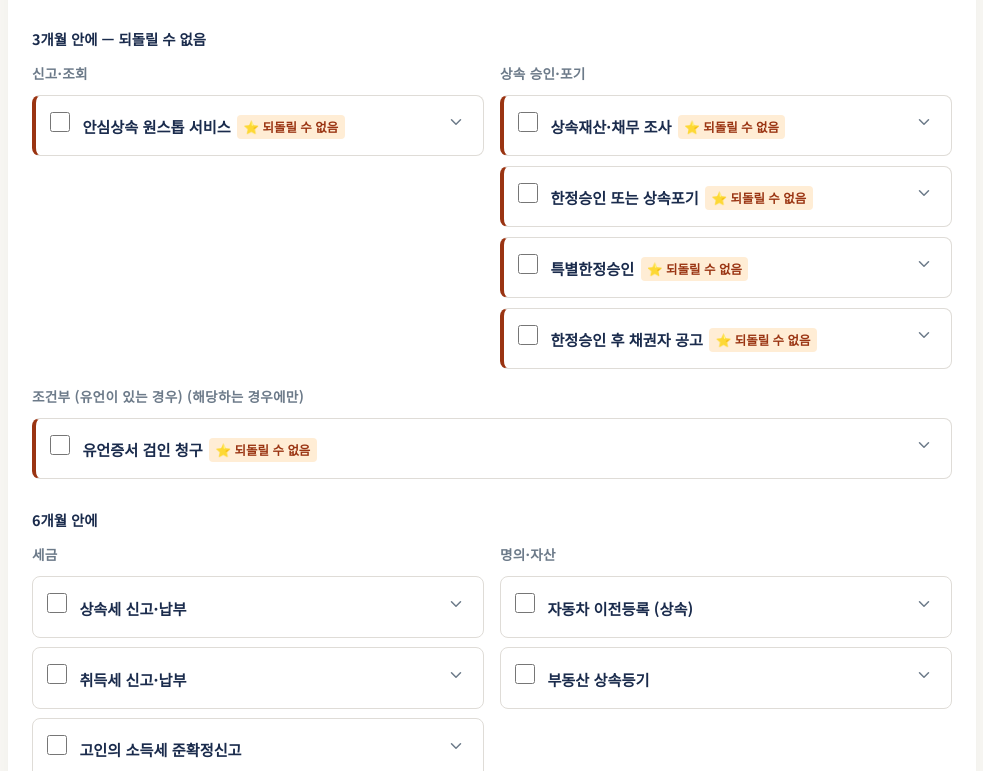
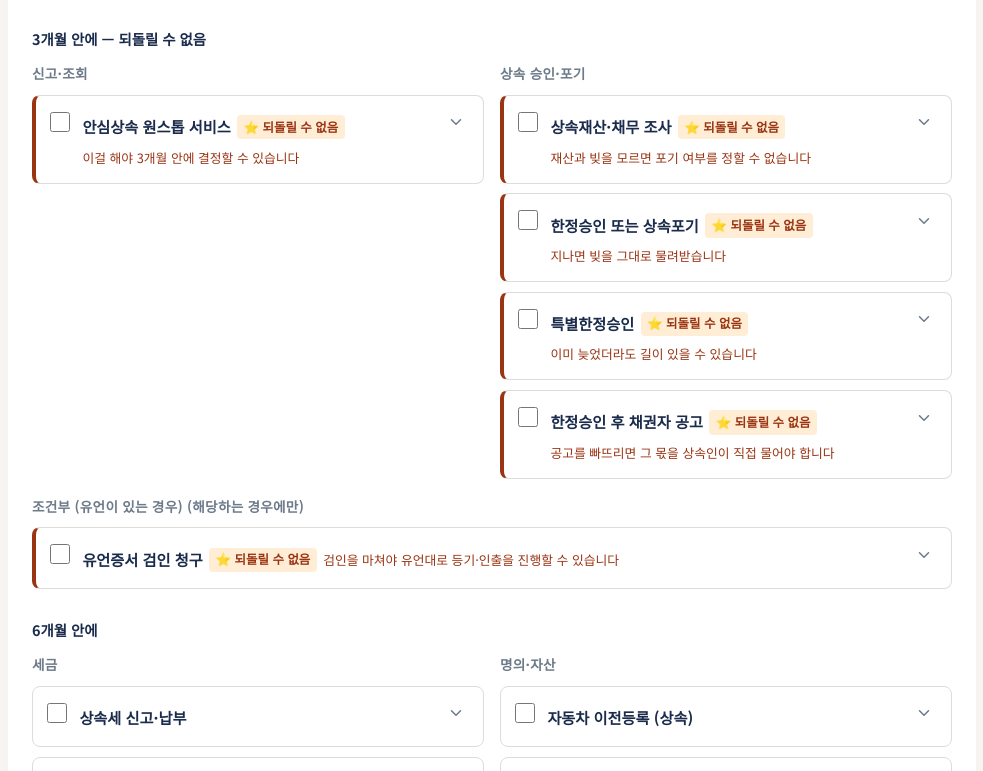
Before and after one commit to Hyunews/Eobom, a React (Vite) app in the folder eobom/frontend/: page /care-guide in a window 1280 px wide. Shown: the part 1259-2030 px from the top of the page, without its empty margins (184-1167 px from the left). Built offline with nearby package versions, Linux system fonts and the light colour scheme; no server answers; the HTML template or start-up script is replaced by a standard one; a web font is replaced by a local one.

Commit message:
07-04 §5.2 완결 — CareGuide D-Day 제거 + 항목별 되돌릴 수 없음 한 줄

```diff
--- a/eobom/frontend/src/components/home/domainSlides.tsx
+++ b/eobom/frontend/src/components/home/domainSlides.tsx
@@ -104,9 +104,9 @@ export const domainSlides: Record<string, DomainSlide> = {
     titleLine1: '갑작스러운 이별 앞에서도',
     titleLine2: '빠짐없이 챙겨드립니다',
     highlightColor: '#5B7065',
-    description: '사망 후 D-Day 필수 행정절차 타임라인과 모바일 부고장 작성을 한 곳에서 확인하세요.',
+    description: '사망 후 꼭 해야 할 행정절차 타임라인과 모바일 부고장 작성을 한 곳에서 확인하세요.',
     bullets: [
-      '사망진단서·사망신고 등 22개 행정절차를 D-Day 체크리스트로 확인',
+      '사망진단서·사망신고 등 22개 행정절차를 체크리스트로 확인',
       '정부24 안심상속 원스톱 서비스로 고인의 금융·토지·세금 내역 한 번에 조회',
       '상속포기·한정승인 등 되돌릴 수 없는 항목을 1순위로 우선 안내',
     ],
@@ -114,7 +114,7 @@ export const domainSlides: Record<string, DomainSlide> = {
     featureIconBg: '#DEF7EC',
     featureBorderColor: '#5B7065',
     featureTitle: '행정절차 타임라인 & 부고장',
-    featureDesc: '사망신고·상속포기 등 법정기한이 있는 절차를 D-Day 타임라인으로 안내하고, 모바일 부고장 작성을 도와드립니다.',
+    featureDesc: '사망신고·상속포기 등 법정기한이 있는 절차를 순서대로 안내하고, 모바일 부고장 작성을 도와드립니다.',
     ctaLabel: '상중 행정 가이드 보기',
     ctaColor: '#5B7065',
     status: 'active',
--- a/eobom/frontend/src/mockData/careGuideTasks.json
+++ b/eobom/frontend/src/mockData/careGuideTasks.json
@@ -9,6 +9,7 @@
     "legalBasis": "장사법 §6 (감염병 등 예외)",
     "verified": true,
     "note": "\"언제까지\"가 아니라 \"언제 이후에\" 가능한지의 문제입니다. 모르고 화장을 서두르면 절차가 막힐 수 있습니다.",
+    "irreversibleNote": "화장 후에는 부검·재확인이 불가능합니다",
     "checked": false
   },
   {
@@ -22,6 +23,7 @@
     "verified": true,
     "externalUrl": "https://www.gov.kr",
     "note": "고인의 금융·토지·세금 내역을 한 번에 조회합니다. 채무가 있는지 몰라 3개월(상속포기 기한)을 그냥 넘기는 경우가 많습니다 — 아래 상속 승인·포기 판단의 재료이므로 먼저 하세요.",
+    "irreversibleNote": "이걸 해야 3개월 안에 결정할 수 있습니다",
     "checked": false
   },
   {
@@ -33,6 +35,7 @@
     "severity": "CRITICAL",
     "legalBasis": "안심상속 원스톱 서비스 조회 결과 활용",
     "verified": true,
+    "irreversibleNote": "재산과 빚을 모르면 포기 여부를 정할 수 없습니다",
     "checked": false
   },
   {
@@ -46,6 +49,7 @@
     "verified": true,
     "needsExpertHelp": true,
     "note": "기간이 지나면 단순승인으로 간주되어 고인의 채무가 그대로 넘어옵니다. 다른 항목은 과태료·가산세지만 이 항목만 액수에 상한이 없습니다.",
+    "irreversibleNote": "지나면 빚을 그대로 물려받습니다",
     "checked": false
   },
   {
@@ -59,6 +63,7 @@
     "verified": true,
     "needsExpertHelp": true,
     "note": "3개월을 놓쳤어도 끝이 아닐 수 있습니다 — 중대한 과실 없이 채무 초과 사실을 몰랐다면, 그 사실을 안 날로부터 다시 3개월이 열립니다. 기준일 판단은 법률 판단이라 전문가 상담이 필요합니다.",
+    "irreversibleNote": "이미 늦었더라도 길이 있을 수 있습니다",
     "checked": false
   },
   {
@@ -71,6 +76,7 @@
     "legalBasis": "민법 §1032",
     "verified": true,
     "note": "한정승인만 하고 공고를 빠뜨리면 손해배상 책임 소지가 있습니다.",
+    "irreversibleNote": "공고를 빠뜨리면 그 몫을 상속인이 직접 물어야 합니다",
     "checked": false
   },
   {
@@ -84,6 +90,7 @@
     "verified": true,
     "conditional": true,
     "note": "자필증서·녹음·비밀증서 유언은 법원 검인이 필요합니다. 공정증서 유언은 검인이 불필요합니다 — 어떤 방식으로 남겼는지가 절차를 바꿉니다.",
+    "irreversibleNote": "검인을 마쳐야 유언대로 등기·인출을 진행할 수 있습니다",
     "checked": false
   },
   {
--- a/eobom/frontend/src/pages/CareGuidePage.tsx
+++ b/eobom/frontend/src/pages/CareGuidePage.tsx
@@ -12,6 +12,7 @@ interface CareGuideTask {
   severity: 'CRITICAL' | 'NORMAL' | 'INFO';
   legalBasis: string;
   verified: boolean;
+  irreversibleNote?: string;
   needsExpertHelp?: boolean;
   linkTo?: string;
   externalUrl?: string;
@@ -229,6 +230,12 @@ export const CareGuidePage: React.FC<CareGuidePageProps> = ({ setActiveTab }) =>
                                     ⭐ 되돌릴 수 없음
                                   </span>
                                 )}
+                                {/* §5.2 — "되돌릴 수 없음"이 항목마다 다른 뜻이라 배지 옆에 한 줄을 붙인다 */}
+                                {t.severity === 'CRITICAL' && t.irreversibleNote && (
+                                  <span style={{ fontSize: '0.8rem', color: itemMeta.color }}>
+                                    {t.irreversibleNote}
+                                  </span>
+                                )}
                               </span>
 
                               {isExpanded && (
```
